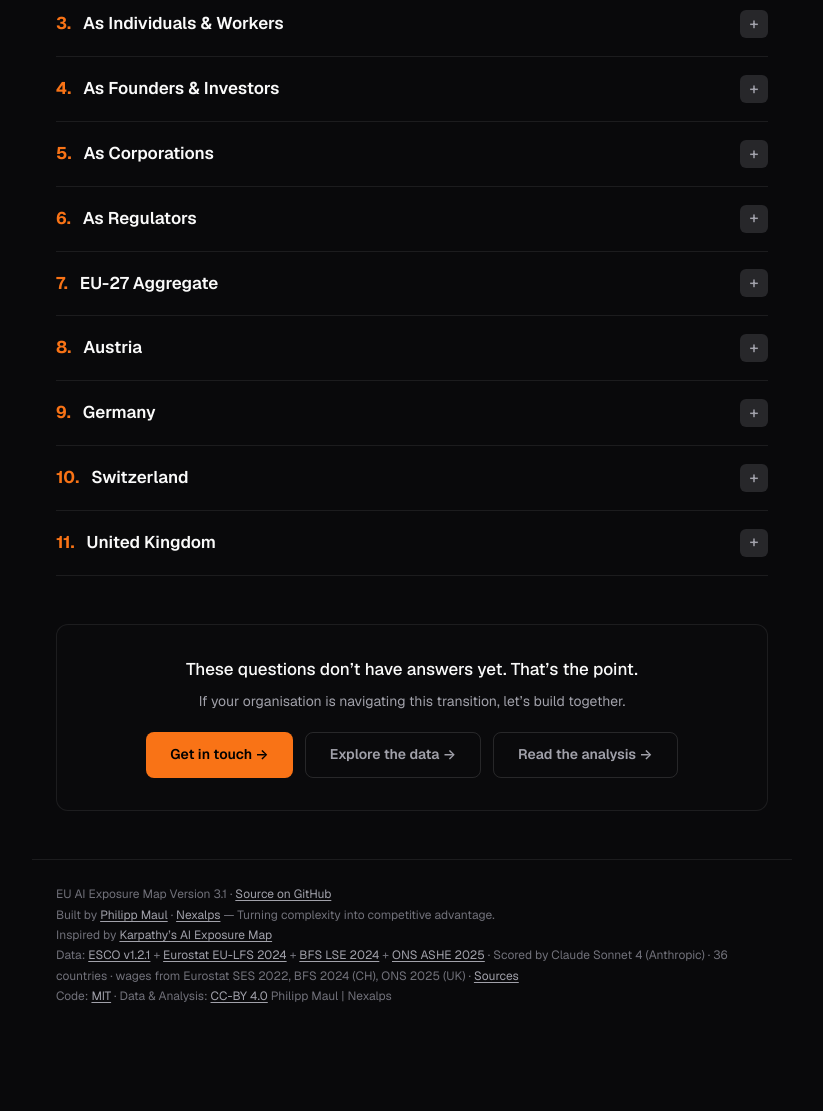
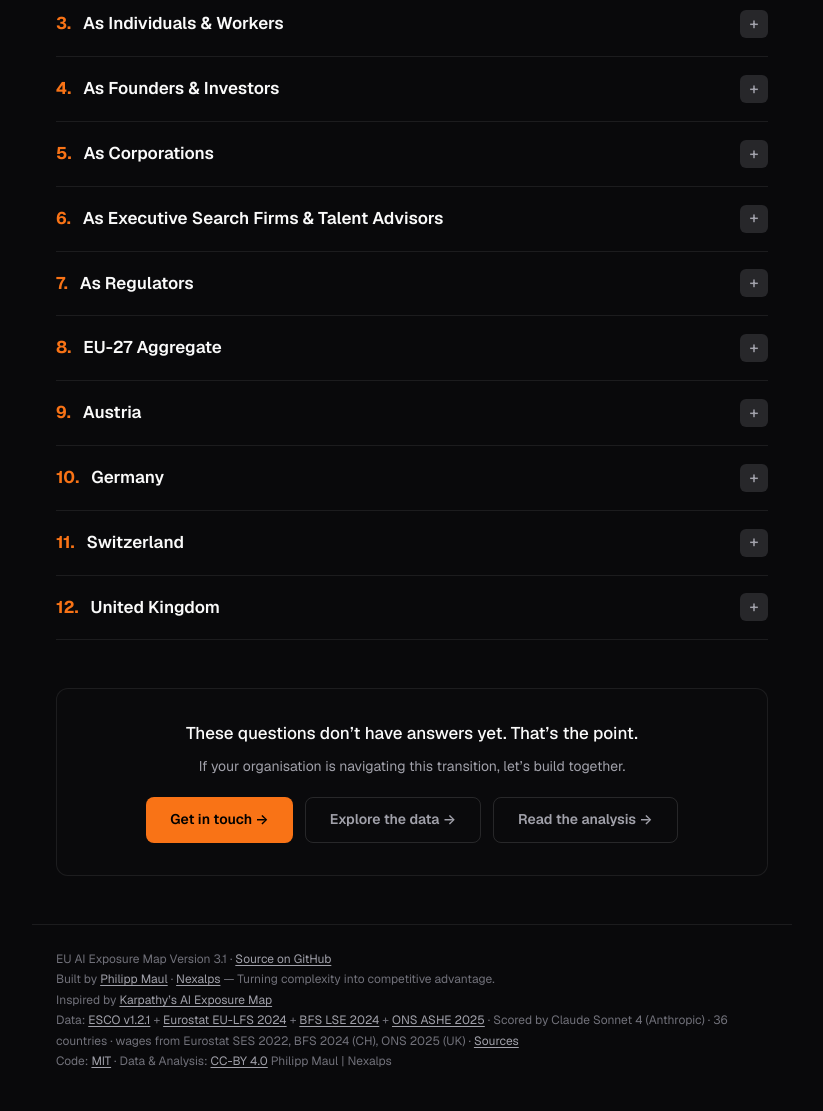
Before and after one commit to Ph1lM4/ai-job-impact-europe, a plain HTML site: page site/questions.html in a window 1280 px wide. Shown: the part 431-1542 px from the top of the page, without its empty margins (228-1051 px from the left). Before the commit the page ends 1478 px from the top, so only its background shows below. Drawn offline with nearby package versions, Linux system fonts and the light colour scheme.

Commit message:
Add Section 6: Executive Search & Talent Advisors (7 questions)
New accordion section targeting headhunters and talent advisory firms,
positioned between Corporations and Regulators. Covers mandate design,
assessment methodology, regulatory delta, firm self-exposure, Annex III
compliance, differentiation, and advisory duty. All subsequent sections
renumbered 6-11 → 7-12.

Made-with: Cursor

```diff
--- a/site/questions.html
+++ b/site/questions.html
@@ -502,12 +502,33 @@ body {
     </div>
   </div>
 
-  <!-- 6. As Regulators -->
-  <div class="accordion-section" id="regulators">
+  <!-- 6. As Executive Search Firms & Talent Advisors -->
+  <div class="accordion-section" id="executive-search">
     <button class="accordion-trigger" aria-expanded="false" aria-controls="section-6">
-      <span class="num">6.</span> As Regulators
+      <span class="num">6.</span> As Executive Search Firms &amp; Talent Advisors
     </button>
     <div class="accordion-content" id="section-6" role="region">
+      <div class="inner">
+        <p class="context">Executive search firms place leaders into roles the exposure map scores at the top of the technical exposure scale &mdash; senior management, finance, legal, strategy. The <a href="index.html?layer=augmentation_score" style="color: var(--ring);">Augmentation layer</a> shows which of these roles are headed toward human-AI hybrid operating models. The <a href="index.html?layer=adoption_score" style="color: var(--ring);">Adoption Reality layer</a> reveals how far current practice lags behind technical capability &mdash; and how quickly a newly placed leader&rsquo;s mandate may shift. See also: <a href="analysis.html#enterprises" class="deep-link" style="display:inline;margin:0">What this means for enterprises</a> &middot; <a href="analysis.html#dach-angle" class="deep-link" style="display:inline;margin:0">The DACH angle</a></p>
+        <ul class="question-list">
+          <li>Executive search mandates are still written as if AI is a technology initiative to be delegated. But if the occupations surrounding a new CFO &mdash; financial analysts, accountants, compliance officers &mdash; score 7&ndash;8 on technical exposure, the incoming leader is inheriting a workforce in transformation. Should the brief say so? And if the search firm doesn&rsquo;t raise it, who does?</li>
+          <li>Assessment methodologies reward track record and consistency &mdash; twenty years of progressive achievement in a stable domain. AI readiness rewards the opposite: the willingness to dismantle what worked, redesign workflows, and operate in ambiguity. If AI is compressing the half-life of leadership competency &mdash; if what makes an effective CFO changes faster than a typical search mandate takes to complete &mdash; are executive assessment frameworks selecting for the leaders organisations needed in 2015, or the ones they need in 2028?</li>
+          <li>The gap between technical and regulated exposure varies dramatically by jurisdiction. A CHRO mandate in Zurich operates in a 0.5-point regulatory friction environment; the same mandate in Munich faces 1.2 points of friction and BetrVG &sect;87 co-determination over every AI tool that touches employee data. If the search firm doesn&rsquo;t understand this delta, they&rsquo;re placing leaders into regulatory environments they haven&rsquo;t mapped.</li>
+          <li>The executive search industry is itself among the most AI-exposed professional services. Candidate identification, market mapping, and initial screening are increasingly automatable. If the lower-value activities in the search workflow score 7+ on technical exposure, the question for retained firms is not whether AI will change their business but what irreplaceable human judgment justifies the fee &mdash; and whether they can articulate it.</li>
+          <li>The EU AI Act classifies AI systems used for recruitment and candidate evaluation as high-risk under Annex III &mdash; enforceable from August 2026. This applies to the search firms themselves, not just their clients. If your assessment tools use AI-powered analysis, have you conducted the mandatory conformity assessment? The firms advising clients on AI leadership may themselves be out of compliance.</li>
+          <li>When every major search firm now offers &ldquo;AI leadership advisory,&rdquo; the differentiator is not claiming expertise but demonstrating it. Can the firm show a client where their workforce sits on the exposure map, explain the regulatory delta in their specific markets, and translate that into a mandate specification &mdash; or are they writing the same competency profiles they wrote five years ago with &ldquo;AI&rdquo; appended?</li>
+          <li>Placing a leader into an organisation where 50% of knowledge workers face technical exposure above 6 without disclosing that transformation context is arguably a failure of advisory duty. The data exists to quantify this. The question is whether search firms will use it proactively &mdash; or wait until a placement fails because the leader wasn&rsquo;t prepared for the scale of change they inherited.</li>
+        </ul>
+      </div>
+    </div>
+  </div>
+
+  <!-- 7. As Regulators -->
+  <div class="accordion-section" id="regulators">
+    <button class="accordion-trigger" aria-expanded="false" aria-controls="section-7">
+      <span class="num">7.</span> As Regulators
+    </button>
+    <div class="accordion-content" id="section-7" role="region">
       <div class="inner">
         <p>The regulatory buffer is now empirically measurable. The <a href="index.html?layer=adoption_score" style="color: var(--ring);">Adoption Reality layer</a> shows that actual AI usage is roughly 35% of theoretical capability. Toggle between <a href="index.html" style="color: var(--ring);">Technical</a> and <a href="index.html?sub=regulated" style="color: var(--ring);">Regulated</a> exposure to see how EU regulation widens this gap. See also: <a href="analysis.html#regulatory-buffer" class="deep-link" style="display:inline;margin:0">The regulatory buffer</a> · <a href="analysis.html#compliance-surface" class="deep-link" style="display:inline;margin:0">Compliance surface</a></p>
         <ul class="question-list">
@@ -526,12 +547,12 @@ body {
     </div>
   </div>
 
-  <!-- 7. EU-27 Aggregate -->
+  <!-- 8. EU-27 Aggregate -->
   <div class="accordion-section" id="eu27">
-    <button class="accordion-trigger" aria-expanded="false" aria-controls="section-7">
-      <span class="num">7.</span> EU-27 Aggregate
+    <button class="accordion-trigger" aria-expanded="false" aria-controls="section-8">
+      <span class="num">8.</span> EU-27 Aggregate
     </button>
-    <div class="accordion-content" id="section-7" role="region">
+    <div class="accordion-content" id="section-8" role="region">
       <div class="inner">
         <p class="context">Two-speed Europe, free movement dynamics, and the transatlantic comparison.</p>
         <ul class="question-list">
@@ -548,12 +569,12 @@ body {
     </div>
   </div>
 
-  <!-- 8. Austria -->
+  <!-- 9. Austria -->
   <div class="accordion-section" id="austria">
-    <button class="accordion-trigger" aria-expanded="false" aria-controls="section-8">
-      <span class="num">8.</span> Austria
+    <button class="accordion-trigger" aria-expanded="false" aria-controls="section-9">
+      <span class="num">9.</span> Austria
     </button>
-    <div class="accordion-content" id="section-8" role="region">
+    <div class="accordion-content" id="section-9" role="region">
       <div class="inner">
         <p class="context">ArbVG &sect;96a consent requirements, the Vienna tech scene, and public-sector concentration. <a href="index.html?layer=growth_score&amp;country=AT" style="color: var(--ring);">Employment Growth</a>, <a href="index.html?layer=pay_score&amp;country=AT" style="color: var(--ring);">Median Pay</a>, and <a href="index.html?layer=education_score&amp;country=AT" style="color: var(--ring);">Education Level</a> show country-specific data when you select Austria in the country picker. <a href="index.html?layer=adoption_score" style="color: var(--ring);">Adoption Reality</a> shows global estimates by occupation.</p>
         <ul class="question-list">
@@ -566,12 +587,12 @@ body {
     </div>
   </div>
 
-  <!-- 9. Germany -->
+  <!-- 10. Germany -->
   <div class="accordion-section" id="germany">
-    <button class="accordion-trigger" aria-expanded="false" aria-controls="section-9">
-      <span class="num">9.</span> Germany
+    <button class="accordion-trigger" aria-expanded="false" aria-controls="section-10">
+      <span class="num">10.</span> Germany
     </button>
-    <div class="accordion-content" id="section-9" role="region">
+    <div class="accordion-content" id="section-10" role="region">
       <div class="inner">
         <p class="context">BetrVG &sect;87 co-determination, the Mittelstand backbone, and the Fachkr&auml;ftemangel. <a href="index.html?layer=growth_score&amp;country=DE" style="color: var(--ring);">Employment Growth</a>, <a href="index.html?layer=pay_score&amp;country=DE" style="color: var(--ring);">Median Pay</a>, and <a href="index.html?layer=education_score&amp;country=DE" style="color: var(--ring);">Education Level</a> show country-specific data when you select Germany in the country picker. <a href="index.html?layer=adoption_score" style="color: var(--ring);">Adoption Reality</a> shows global estimates by occupation.</p>
         <ul class="question-list">
@@ -584,12 +605,12 @@ body {
     </div>
   </div>
 
-  <!-- 10. Switzerland -->
+  <!-- 11. Switzerland -->
   <div class="accordion-section" id="switzerland">
-    <button class="accordion-trigger" aria-expanded="false" aria-controls="section-10">
-      <span class="num">10.</span> Switzerland
+    <button class="accordion-trigger" aria-expanded="false" aria-controls="section-11">
+      <span class="num">11.</span> Switzerland
     </button>
-    <div class="accordion-content" id="section-10" role="region">
+    <div class="accordion-content" id="section-11" role="region">
       <div class="inner">
         <p class="context">No AI Act, the nFADG data protection framework, financial services concentration, and Europe&rsquo;s highest wages. <a href="index.html?layer=growth_score&amp;country=CH" style="color: var(--ring);">Employment Growth</a>, <a href="index.html?layer=pay_score&amp;country=CH" style="color: var(--ring);">Median Pay</a>, and <a href="index.html?layer=education_score&amp;country=CH" style="color: var(--ring);">Education Level</a> show country-specific data when you select Switzerland in the country picker. <a href="index.html?layer=adoption_score" style="color: var(--ring);">Adoption Reality</a> shows global estimates by occupation.</p>
         <ul class="question-list">
@@ -604,12 +625,12 @@ body {
     </div>
   </div>
 
-  <!-- 11. United Kingdom -->
+  <!-- 12. United Kingdom -->
   <div class="accordion-section" id="uk">
-    <button class="accordion-trigger" aria-expanded="false" aria-controls="section-11">
-      <span class="num">11.</span> United Kingdom
+    <button class="accordion-trigger" aria-expanded="false" aria-controls="section-12">
+      <span class="num">12.</span> United Kingdom
     </button>
-    <div class="accordion-content" id="section-11" role="region">
+    <div class="accordion-content" id="section-12" role="region">
       <div class="inner">
         <p class="context">Post-Brexit regulatory divergence, the pro-innovation AI framework, no works councils, City of London exposure, and NHS workforce implications. <a href="index.html?layer=growth_score&amp;country=UK" style="color: var(--ring);">Employment Growth</a>, <a href="index.html?layer=pay_score&amp;country=UK" style="color: var(--ring);">Median Pay</a>, and <a href="index.html?layer=education_score&amp;country=UK" style="color: var(--ring);">Education Level</a> show country-specific data when you select United Kingdom in the country picker. <a href="index.html?layer=adoption_score" style="color: var(--ring);">Adoption Reality</a> shows global estimates by occupation.</p>
         <ul class="question-list">
```
